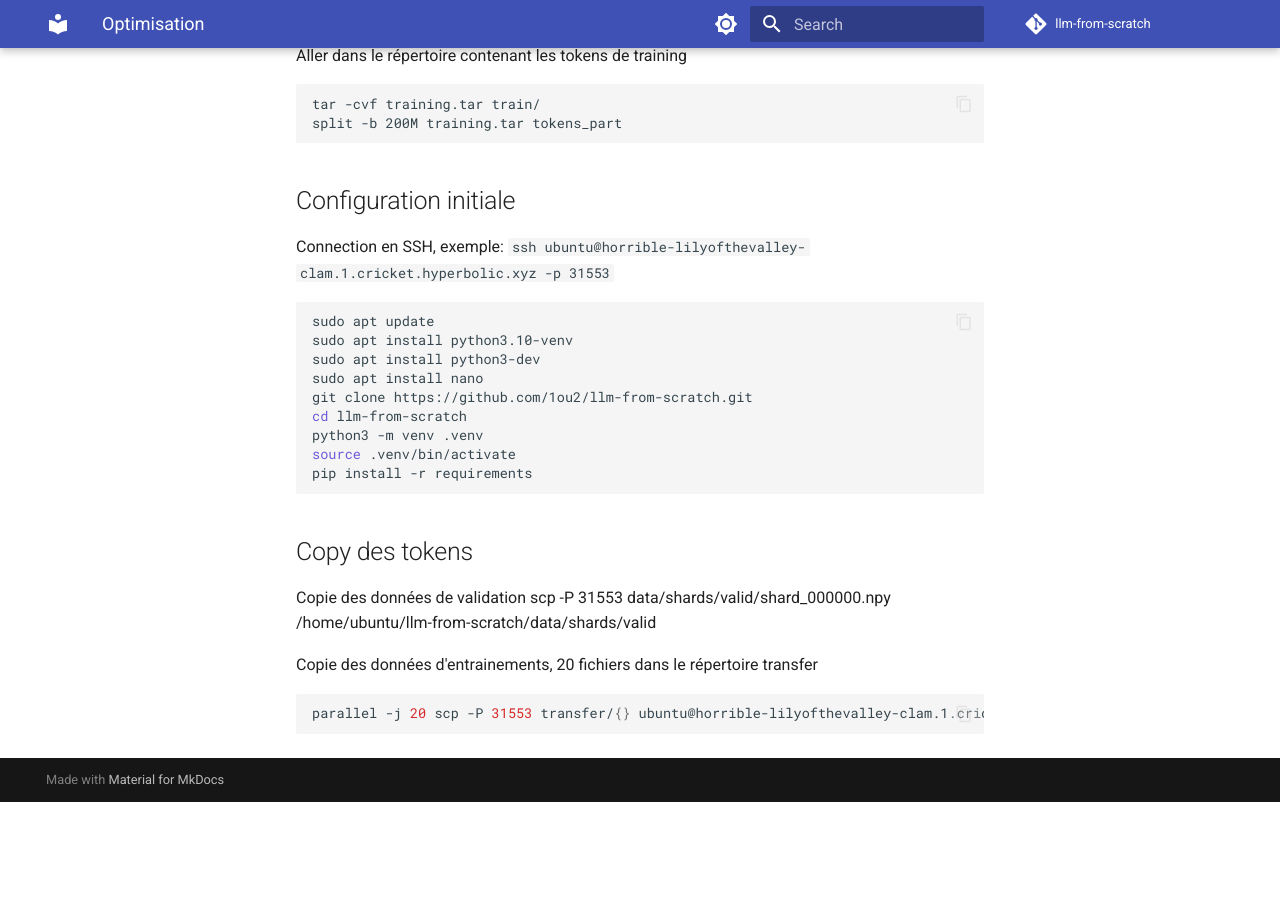
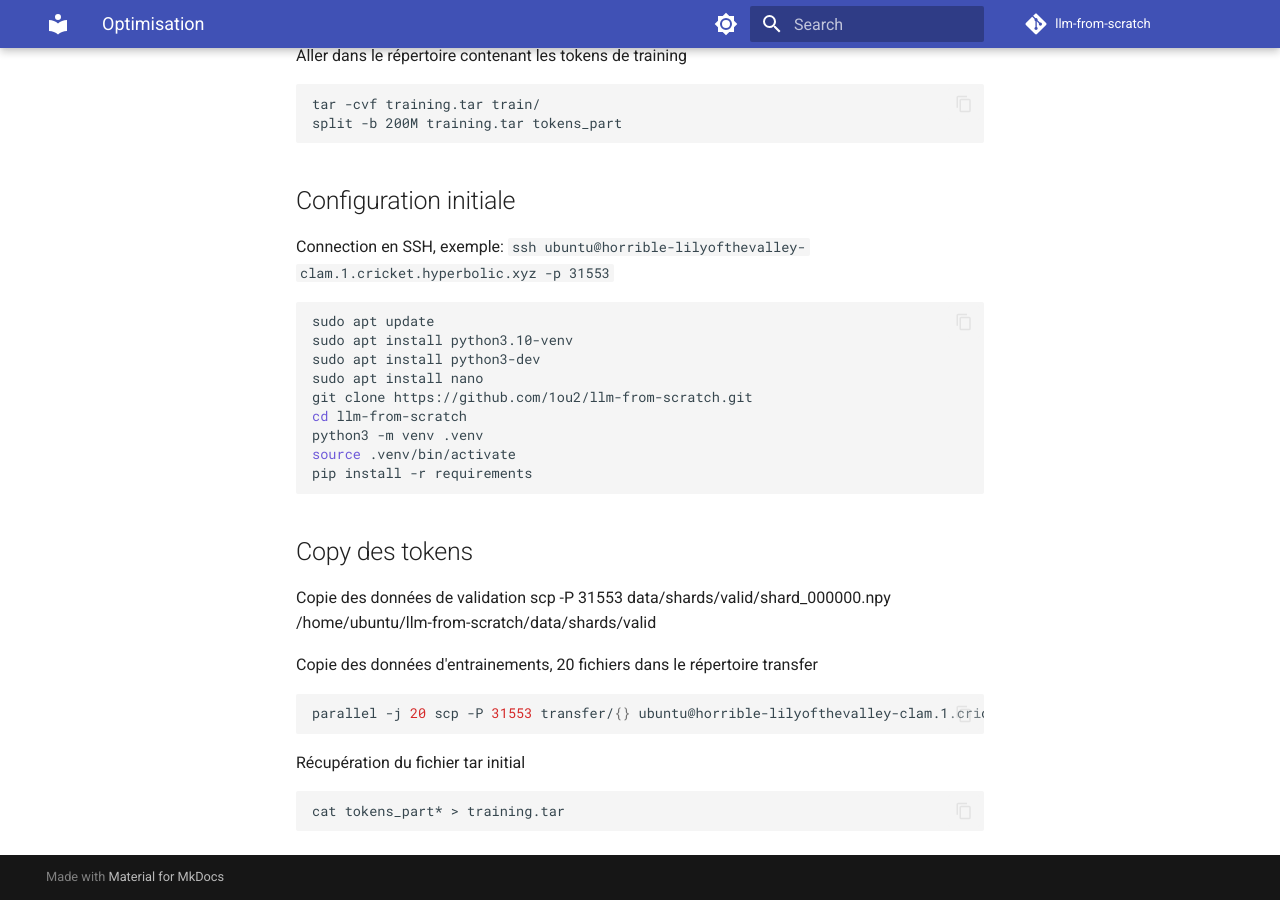
Before and after one commit to 1ou2/llm-from-scratch, an MkDocs documentation site: the page built from docs/concepts/optmisation/optimisation.md, in a window 1280 px wide and 900 px high, scrolled down 2574 px. Built offline with MkDocs 1.6.1 and Material for MkDocs 9.7.7, drawn with Linux system fonts in a browser that asks for light colours; comment, search, counter and statistics services are not loaded; before the commit the page ends 3376 px from its top, so only the background shows below that.

Commit message:
Update optimisation.md

````diff
--- a/docs/concepts/optmisation/optimisation.md
+++ b/docs/concepts/optmisation/optimisation.md
@@ -139,3 +139,7 @@ Copie des données d'entrainements, 20 fichiers dans le répertoire transfer
 ```bash
 parallel -j 20 scp -P 31553 transfer/{} ubuntu@horrible-lilyofthevalley-clam.1.cricket.hyperbolic.xyz:~/llm-from-scratch/data/shards/train ::: token_part_*
 ```
+Récupération du fichier tar initial
+```bash
+cat tokens_part* > training.tar
+```
````
